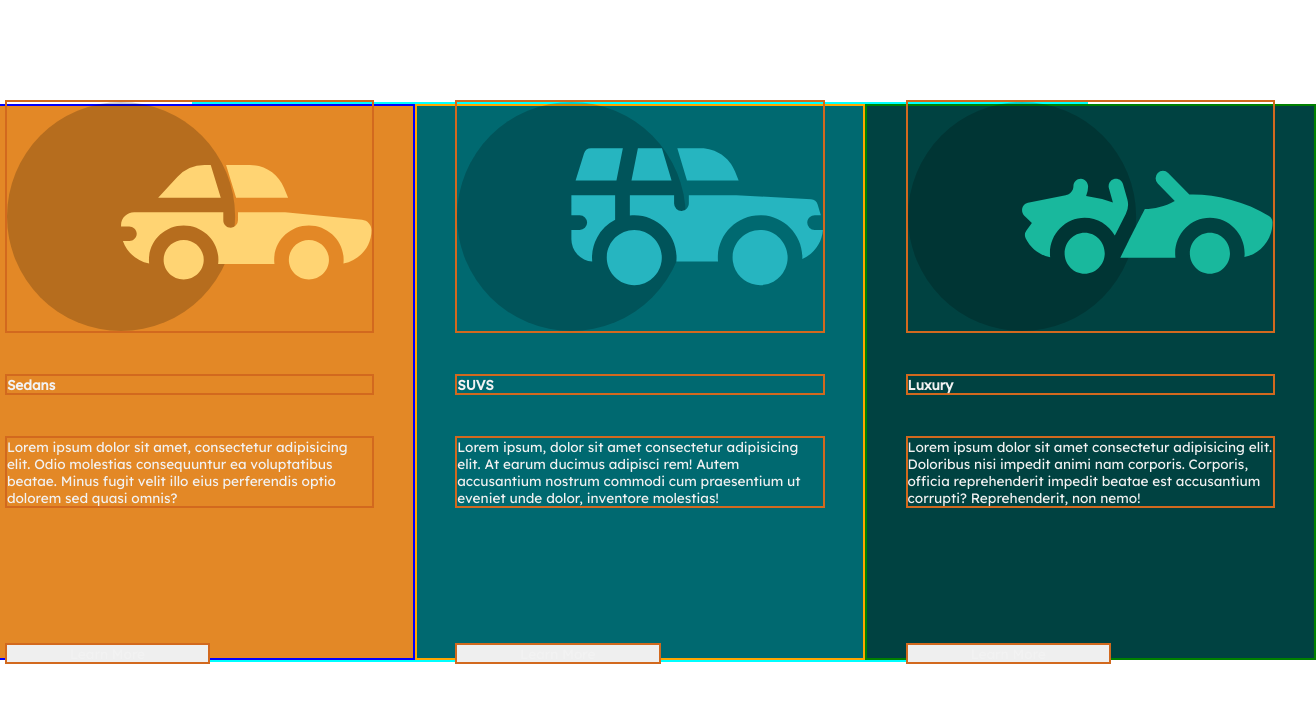
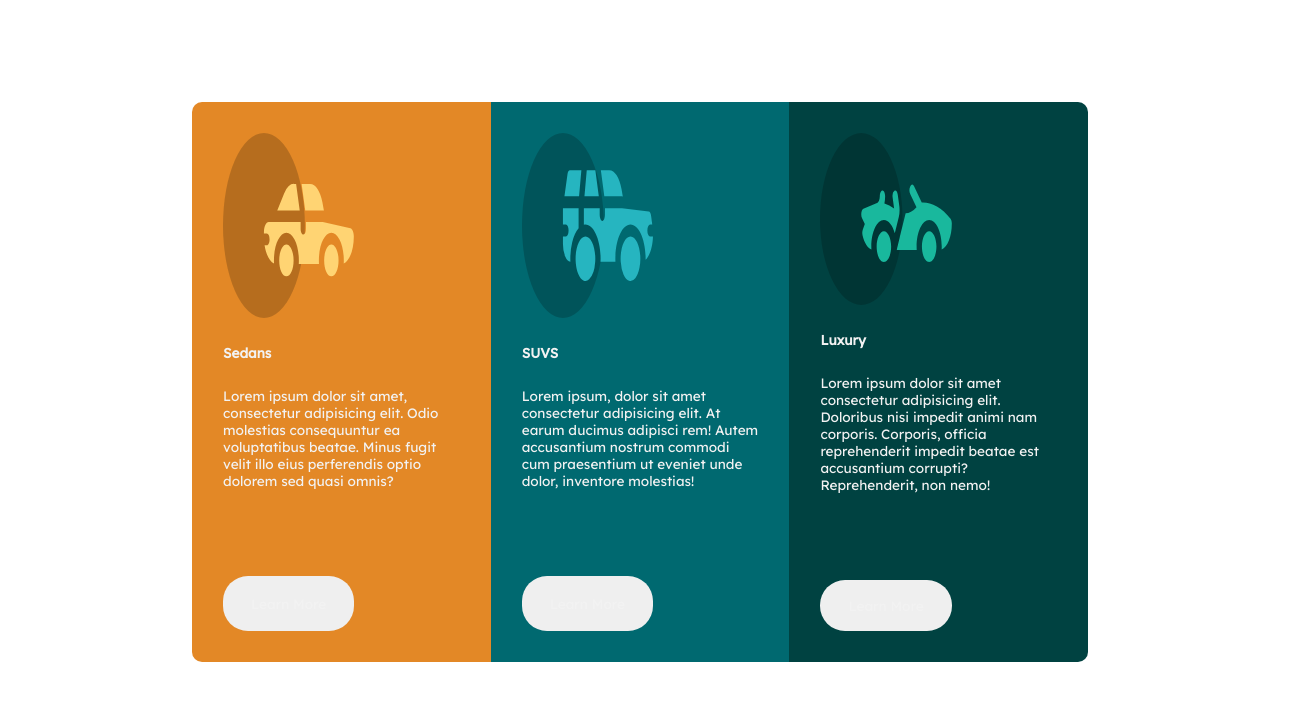
Before and after one commit to JordBant/3-column-flex-layout, a plain HTML site: page 3-col-prac/index.html in a window 1280 px wide. Shown: the whole page, 1316 px wide, since content can reach past the window. Drawn offline with Linux system fonts and the light colour scheme.

Commit message:
Update style.css

```diff
--- a/3-col-prac/style.css
+++ b/3-col-prac/style.css
@@ -15,13 +15,12 @@ Parent Rule Sets
 {
     /* ---Dimensions--- */
     height: 70vh;
-    width: 70vw;
+    width: 70%;
     margin: auto;
     margin-top: 8%;
     margin-bottom: 8%;
     /* ---Flex--- */
     display: flex;
-    border: cyan 2px solid;
     justify-content: center;
 }
 
@@ -33,7 +32,8 @@ Parent Rule Sets
     justify-content: center;
     /* ---Dimensions--- */
     padding: 2%;
-    position: relative;
+    width: auto;
+
 }
 
 /*
@@ -61,7 +61,6 @@ Child Rule Sets
     /* Will change the aesthics of the paragraphs in next rule set */
     color: hsl(0, 0%, 95%);
     font-family: 'Lexend Deca', sans-serif;
-    border: chocolate 2px solid;
 }
 
 
@@ -71,32 +70,52 @@ Child Rule Sets
     font-size: clamp(1.0rem, 5vh, 1.7rem);
 }
 
-.sedan
-{
-    border: blue 2px solid;
-    background: hsl(31, 77%, 52%);
-}
-
-.suv
-{
-    border: orange 2px solid;
-    background: hsl(184, 100%, 22%);
-}
-
-.lux
-{
-    border: green 2px solid;
-    background: hsl(179, 100%, 13%);
-}
-
 #logo
 {
-    width: 50;
+    width: 50%;
     height: 50%;
 }
 
 #btn-more
 {
     margin-top: 28%;
+    height: 15%;
     width: 50%;
+    border-radius: 25px;
+    border: transparent;
 }
+
+/*
+Sedan Card
+~~~~~~~~~~~~~~~~~~~~~~~~~~~~~~~~~~~~~~~~ */
+.sedan
+{
+    background: hsl(31, 77%, 52%);
+    border-top-left-radius: 10px;
+    border-bottom-left-radius: 10px;
+}
+
+.btn-1
+{
+    color: hsl(31, 77%, 52%);
+}
+
+/*
+SUV Card
+~~~~~~~~~~~~~~~~~~~~~~~~~~~~~~~~~~~~~~~~ */
+
+.suv
+{
+    background: hsl(184, 100%, 22%);
+}
+
+/*
+Luxury Card
+~~~~~~~~~~~~~~~~~~~~~~~~~~~~~~~~~~~~~~~~ */
+
+.lux
+{
+    background: hsl(179, 100%, 13%);
+    border-top-right-radius: 10px;
+    border-bottom-right-radius: 10px;
+}
```
